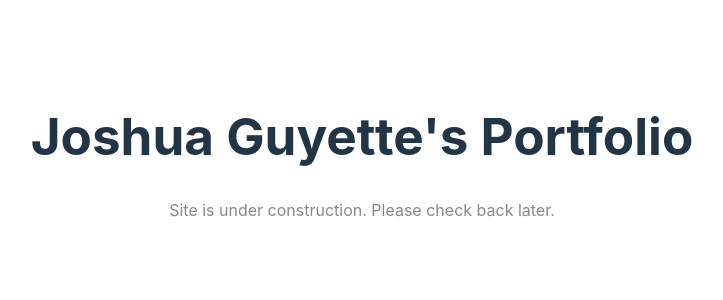
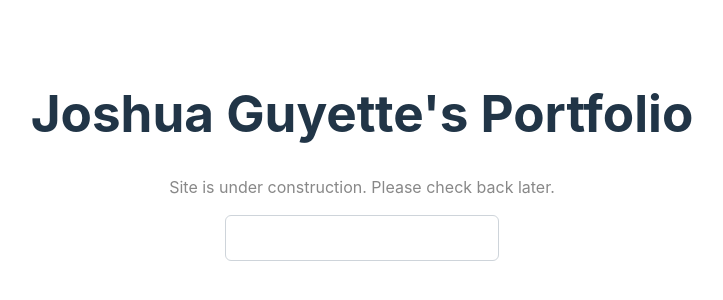
Before and after one commit to nightness/joshguyette.com, a React (Vite) app: page / in a window 1280 px wide. Shown: the part 244-544 px from the top of the page, without its empty margins (278-1001 px from the left). Built offline with nearby package versions, Linux system fonts and the light colour scheme.

Commit message:
added primereact

```diff
--- a/index.html
+++ b/index.html
@@ -1,13 +1,16 @@
 <!DOCTYPE html>
 <html lang="en">
+
 <head>
   <meta charset="UTF-8" />
-    <link rel="icon" type="image/svg+xml" href="/vite.svg" />
+  <link rel="icon" type="image/svg+xml" href="/react.svg" />
   <meta name="viewport" content="width=device-width, initial-scale=1.0" />
-    <title>Vite + React + TS</title>
+  <title>Joshua Guyette's Portfolio</title>
 </head>
+
 <body>
   <div id="root"></div>
   <script type="module" src="/src/main.tsx"></script>
 </body>
+
 </html>
--- a/package.json
+++ b/package.json
@@ -11,6 +11,7 @@
     "preview": "vite preview"
   },
   "dependencies": {
+    "primereact": "^9.6.0",
     "react": "^18.2.0",
     "react-dom": "^18.2.0"
   },
--- a/src/App.tsx
+++ b/src/App.tsx
@@ -1,15 +1,18 @@
-import './App.css'
+import { PrimeReactProvider } from "primereact/api";
+import "./App.css";
+
+import { InputText } from "primereact/inputtext";
 
 function App() {
   return (
-    <>
-
+    <PrimeReactProvider>
       <h1>Joshua Guyette's Portfolio</h1>
       <p className="read-the-docs">
         Site is under construction. Please check back later.
       </p>
-    </>
-  )
+      <InputText />
+    </PrimeReactProvider>
+  );
 }
 
-export default App
+export default App;
--- a/src/index.css
+++ b/src/index.css
@@ -29,6 +29,7 @@ body {
   place-items: center;
   min-width: 320px;
   min-height: 100vh;
+  font-family: var(--font-family);
 }
 
 h1 {
```
Also changed, not shown: src/main.tsx (+12 -7 lines), 1 other file (tests, documents, lock files or other folders). Lines whose indentation alone changed are shown as unchanged.
